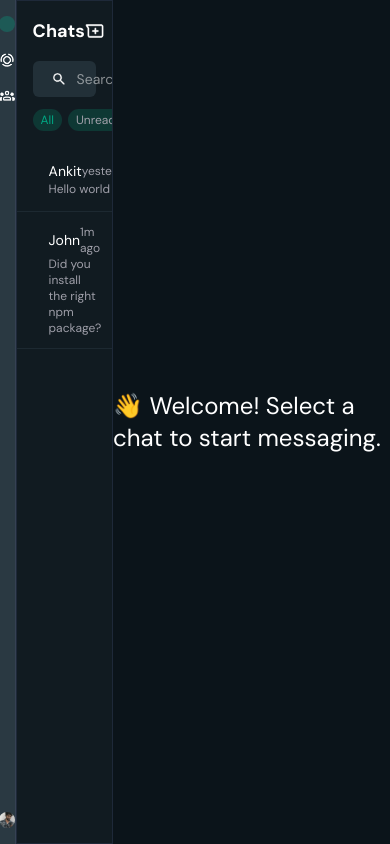
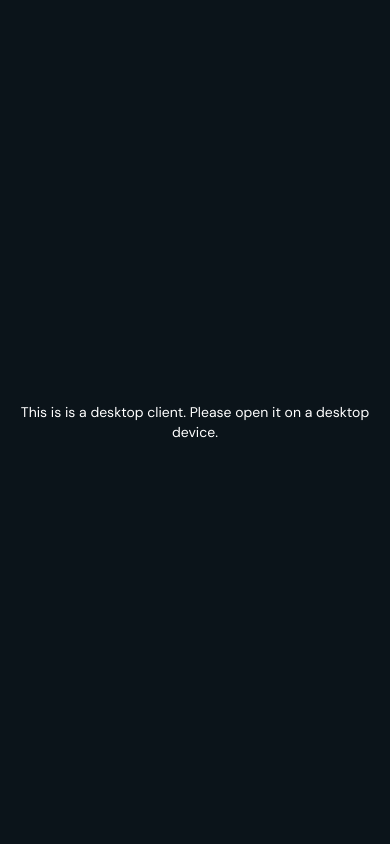
Before and after one commit to ankitrajxd/whatsapp-frontend, a React (Vite) app: page / in a window 390 px wide. Built offline with nearby package versions, Linux system fonts and the light colour scheme.

Commit message:
feat: refine layout structure and improve user list styling

```diff
--- a/src/components/UserList.tsx
+++ b/src/components/UserList.tsx
@@ -22,7 +22,7 @@ export const UserList = () => {
           </div>
         </div>
 
-        <div className=" ">
+        <div className="">
           <div className="p-4 pb-0">
             <div className="flex items-center gap-2 bg-surface/70 rounded-md p-2 ">
               <img src="/icons/search-icon.png" className="w-5 invert ml-2" />
--- a/src/layouts/MainLayout.tsx
+++ b/src/layouts/MainLayout.tsx
@@ -4,17 +4,23 @@ import { UserList } from "../components/UserList";
 
 export default function MainLayout() {
   return (
-    <div className="flex">
+    <>
+      <div className="hidden md:flex">
         <div className="w-[4%] h-screen bg-surface  text-white border-r border-gray-700">
           <SideBar />
         </div>
 
-      <div className="w-[25%] h-screen bg-background text-white overflow-y-auto border border-gray-800" >
+        <div className="w-[25%] h-screen bg-background text-white overflow-y-auto border border-gray-800">
           <UserList />
         </div>
         <div className="flex-1 h-screen bg-background-dark text-white overflow-y-auto">
           <Outlet /> {/* nested routes will render here */}
         </div>
       </div>
+
+      <div className="flex items-center text-sm justify-center h-screen text-center text-white bg-background-dark md:hidden">
+        This is is a desktop client. Please open it on a desktop device.
+      </div>
+    </>
   );
 }
```
Lines whose indentation alone changed are shown as unchanged.
